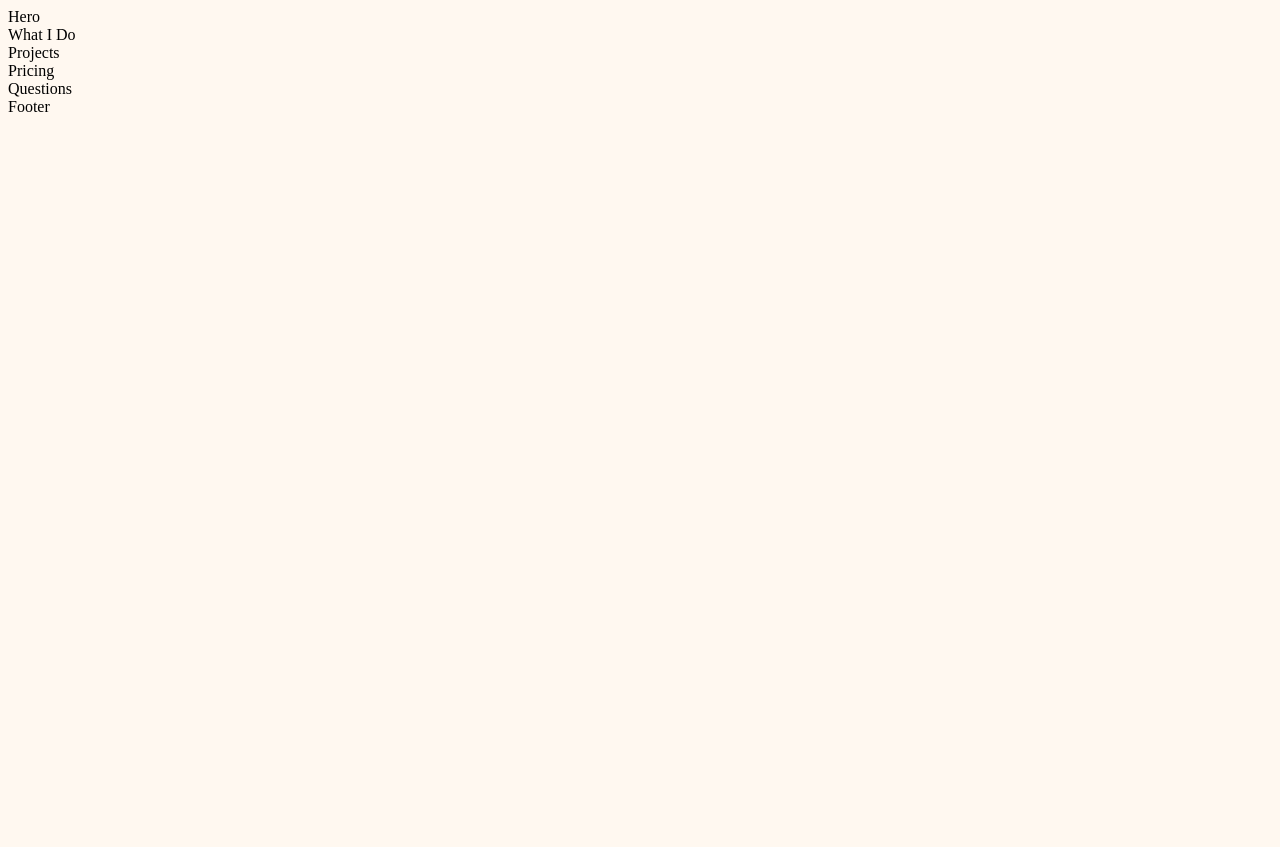
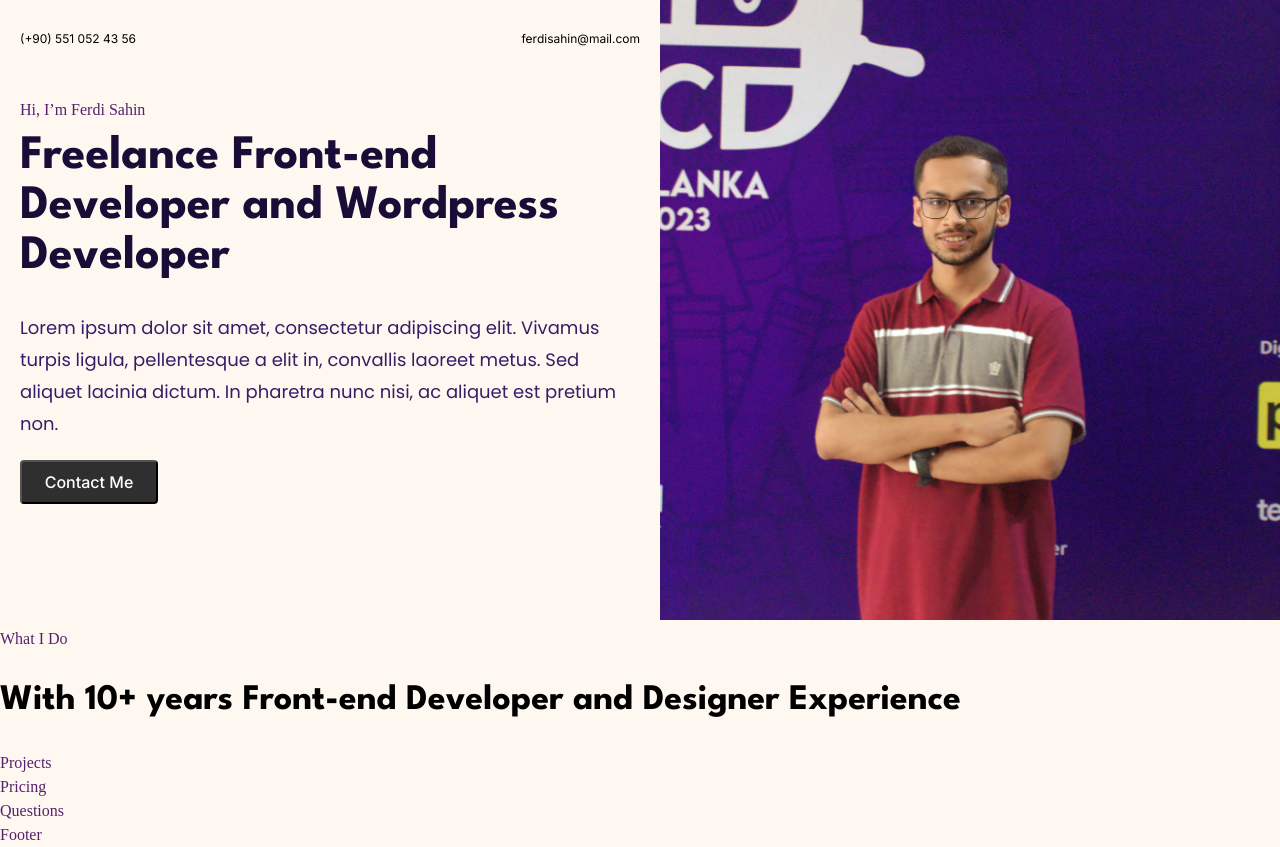
Before and after one commit to mmsalmanfaris/Figma-to-Web-Page, a plain HTML site: page index.html in a window 1280 px wide. Before the commit the page ends 800 px from the top, so only its background shows below. Drawn offline with Linux system fonts and the light colour scheme.

Commit message:
hero-section-1

```diff
--- a/index.html
+++ b/index.html
@@ -3,12 +3,61 @@
 
 <head>
     <link rel="stylesheet" href="style.css" />
+
+    <link rel="preconnect" href="https://fonts.googleapis.com" />
+    <link rel="preconnect" href="https://fonts.gstatic.com" crossorigin />
+    <link
+        href="https://fonts.googleapis.com/css2?family=Inter:wght@100;200;300;400;500;700;800;900&family=League+Spartan:wght@400;500;600;700;800&family=Poppins:ital,wght@0,100;0,300;0,400;0,600;0,700;0,800;0,900;1,100;1,200;1,300;1,400;1,500;1,600;1,700;1,800;1,900&display=swap"
+        rel="stylesheet" />
+
     <title>Salman Faris</title>
 </head>
 
 <body>
-    <div>Hero</div>
-    <div>What I Do</div>
+    <!--HERO SECTION-->
+    <div class="hero-section">
+        <!--HERO TEXT-->
+        <div class="hero-text">
+            <!--PHONE & EMAIL-->
+            <div class="small-text">
+                (+90) 551 052 43 56
+                <div style="float: right;">
+                    ferdisahin@mail.com
+                </div>
+            </div>
+
+            <!--NAME-->
+            <div id="hi-name">
+                Hi, I’m Ferdi Sahin
+            </div>
+
+            <!--TITLE-->
+            <h1>
+                Freelance Front-end Developer and Wordpress Developer
+            </h1>
+
+            <!--SUB TITLE-->
+            <div class="bigtext">
+                Lorem ipsum dolor sit amet, consectetur adipiscing elit. Vivamus turpis ligula, pellentesque a elit in, convallis laoreet metus. Sed aliquet lacinia dictum. In pharetra nunc nisi, ac aliquet est pretium non.
+            </div>
+
+            <!--BUTTON-->
+            <div >
+                <button id="contact-button">Contact Me</button>
+            </div>
+
+        </div>
+        <!--HERO IMAGE-->
+        <div class="hero-image-area">
+            <img class="hero-image" src="profile.jpg" alt="Profile Image" >
+
+        </div>
+    </div>
+
+    <div>
+        What I Do
+        <h2>With 10+ years Front-end Developer and Designer Experience</h2>
+    </div>
     <div>Projects</div>
     <div>Pricing</div>
     <div>Questions</div>
--- a/style.css
+++ b/style.css
@@ -1,3 +1,85 @@
+html {
+    font-size: 16px;
+}
+
 body {
     background: #fff8f0;
+    font-family: Inter sans-serif;
+    font-size: 16px;
+    font-weight: 400;
+    line-height: 24px;
+    color: #55206D;
+    margin: 0;
+    padding: 0;
 }
+
+h1 {
+    font-family: League Spartan, sans-serif;
+    font-size: 48px;
+    font-weight: 700;
+    line-height: 50px;
+    color: #190D37;
+    margin-top: 10px;
+    margin-bottom: 30px;
+}
+
+h2 {
+    font-family: League Spartan, sans-serif;
+    font-size: 36px;
+    font-weight: 700;
+    line-height: 40px;
+    /* text-align: center; */
+    color: black;
+}
+
+.bigtext {
+    color: #331E6A;
+    font-family: Poppins, sans-serif;
+    font-size: 18px;
+    font-weight: 400;
+    line-height: 32px;
+}
+
+.hero-section {
+    display: flex;
+    max-width: 1440px;
+    margin: 0 auto;
+}
+
+.hero-text {
+    width: 50%;
+    padding: 32px 20px 32px 20px;
+}
+
+.hero-image-area {
+    width: 50%;
+}
+
+.hero-image {
+    width: 100%;
+}
+
+.small-text {
+    font-family: Inter, sans-serif;
+    font-size: 12px;
+    font-weight: 400;
+    line-height: 14px;
+    color: black;
+}
+
+#hi-name {
+    margin-top: 52px;
+}
+
+#contact-button {
+    width: 138px;
+    height: 44px;
+    border-radius: 4px;
+    background-color: #2F2F2F;
+    font-family: Inter;
+    font-size: 16px;
+    font-weight: 500;
+    line-height: 19px;
+    color: white;
+    margin-top: 20px;
+}
```
Also changed, not shown: profile.jpg (added).
